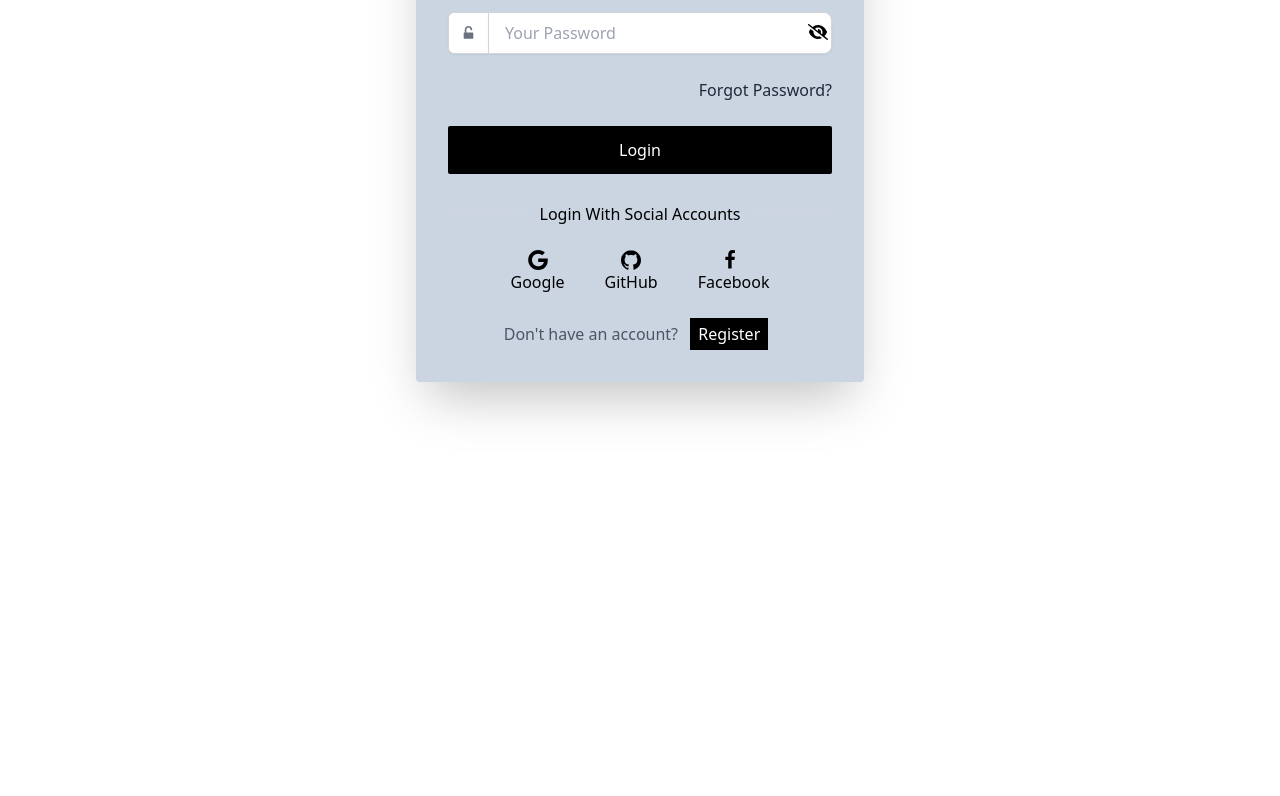
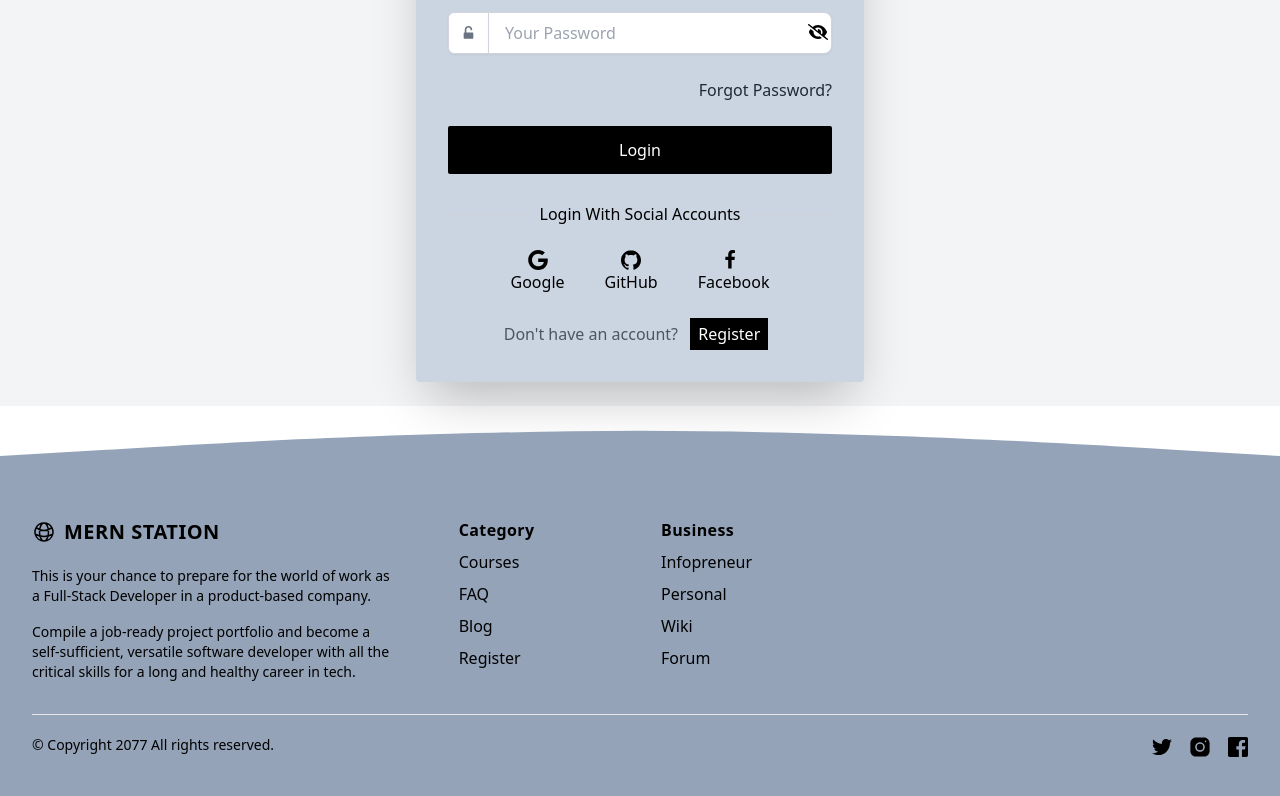
Before and after one commit to anowarzz/mern-station-client, a React (Create React App) app: page /login in a window 1280 px wide. Shown: the part 342-1138 px from the top of the page. Before the commit the page ends 800 px from the top, so only its background shows below. Built offline with nearby package versions, Linux system fonts and the light colour scheme; no server answers.

Commit message:
footer added

```diff
--- a/src/Routes/AllRoutes/Routes.js
+++ b/src/Routes/AllRoutes/Routes.js
@@ -33,13 +33,12 @@
             },
             {
                 path:'/courses',
-                loader: () => fetch('https://mern-station.vercel.app/courses'),
                 element: <Courses />
             },
             {
-                path:'/course/:id',
+                path:'/courses/:id',
                 element: <SingleCourse />,
-                loader: ({params}) => (`https://mern-station.vercel.app/${params.id}`)
+                loader: ({params}) => fetch(`https://mern-station.vercel.app/courses/${params.id}`)
             },
             {
                 path: '/login',
--- a/src/components/Pages/CourseDetails/CourseDetails.js
+++ b/src/components/Pages/CourseDetails/CourseDetails.js
@@ -1,5 +1,6 @@
 import { Card } from "flowbite-react";
 import React from "react";
+import { Link } from "react-router-dom";
 
 const CourseDetails = ({course}) => {
   const { title, image, description, courseDuration, price } = course;
@@ -18,7 +19,10 @@
             <h5 className="text-lg font-bold">Total Duration : {courseDuration}</h5>
 
 		</div>
-		<button type="button" className="flex items-center justify-center w-full p-3 font-semibold tracking-wide rounded-md bg-[#03396b] text-gray-50 hover:bg-teal-400 hover:text-black">Course Details</button>
+
+		<Link to = {`/courses/${course.id}`}>
+        <button type="button" className="flex items-center justify-center w-full p-3 font-semibold tracking-wide rounded-md bg-[#03396b] text-gray-50 hover:bg-teal-400 hover:text-black">Course Details</button>
+        </Link>
 	</div>
 </div>
 
--- a/src/components/Pages/FAQ/FAQ.js
+++ b/src/components/Pages/FAQ/FAQ.js
@@ -2,7 +2,7 @@
 
 const FAQ = () => {
     return (
-        <div>
+        <div className='z-10'>
             <h3 className="text-3xl">This is the FAQ section</h3>
         </div>
     );
--- a/src/components/Pages/Home/Home.js
+++ b/src/components/Pages/Home/Home.js
@@ -174,6 +174,8 @@
         </p>
       </div>
 
+
+
       <div className="grid gap-4 row-gap-5 sm:grid-cols-2 lg:grid-cols-4">
         <div className="flex flex-col justify-between p-5 border rounded shadow-sm">
           <div>
--- a/src/components/Pages/Login/Login.js
+++ b/src/components/Pages/Login/Login.js
@@ -125,7 +125,7 @@
 
 
     return (
-       <div className='flex justify-center items-center py-6'>
+       <div className='flex justify-center items-center py-6 bg-gray-100'>
          <div className="w-[90%] mx-auto max-w-md p-8 space-y-3 rounded  text-black shadow-2xl bg-slate-300">
 	<h1 className="text-2xl font-bold text-center mt-3 mb-6">Login</h1>
 	<form  onSubmit={handleUserLogin} action="" className="space-y-6 ng-untouched ng-pristine ng-valid">
--- a/src/components/Pages/SingleCourse/SingleCourse.js
+++ b/src/components/Pages/SingleCourse/SingleCourse.js
@@ -1,9 +1,17 @@
-import React from 'react';
+import { useLoaderData } from 'react-router-dom';
 
 const SingleCourse = () => {
+
+const newCourse = useLoaderData();
+
+console.log(newCourse);
+
+const{title} = newCourse;
+
+
     return (
         <div>
-
+            <h3>THis is the course area {title} </h3>
         </div>
     );
 };
--- a/src/components/Shared/Footer/Footer.js
+++ b/src/components/Shared/Footer/Footer.js
@@ -1,9 +1,163 @@
 import React from 'react';
+import { Link } from 'react-router-dom';
 
 const Footer = () => {
     return (
         <div>
-            <h3 className="text-3xl">This is Footer</h3>
+          <div className="relative mt-16 bg-slate-400">
+      <svg
+        className="absolute top-0 w-full h-6 -mt-5 sm:-mt-10 sm:h-16 text-slate-400"
+        preserveAspectRatio="none"
+        viewBox="0 0 1440 54"
+      >
+        <path
+          fill="currentColor"
+          d="M0 22L120 16.7C240 11 480 1.00001 720 0.700012C960 1.00001 1200 11 1320 16.7L1440 22V54H1320C1200 54 960 54 720 54C480 54 240 54 120 54H0V22Z"
+        />
+      </svg>
+      <div className="px-4 pt-12 mx-auto sm:max-w-xl md:max-w-full lg:max-w-screen-xl md:px-24 lg:px-8">
+        <div className="grid gap-16 row-gap-10 mb-8 lg:grid-cols-6">
+          <div className="md:max-w-md lg:col-span-2">
+            <Link
+              to="/"
+              aria-label="Go home"
+              title="Company"
+              className="inline-flex items-center"
+            >
+             <svg xmlns="http://www.w3.org/2000/svg" fill="none" viewBox="0 0 24 24" stroke-width="1.5" stroke="currentColor" class="w-6 h-6">
+  <path StrokeLinecap="round" strokeLinejoin="round" d="M12 21a9.004 9.004 0 008.716-6.747M12 21a9.004 9.004 0 01-8.716-6.747M12 21c2.485 0 4.5-4.03 4.5-9S14.485 3 12 3m0 18c-2.485 0-4.5-4.03-4.5-9S9.515 3 12 3m0 0a8.997 8.997 0 017.843 4.582M12 3a8.997 8.997 0 00-7.843 4.582m15.686 0A11.953 11.953 0 0112 10.5c-2.998 0-5.74-1.1-7.843-2.918m15.686 0A8.959 8.959 0 0121 12c0 .778-.099 1.533-.284 2.253m0 0A17.919 17.919 0 0112 16.5c-3.162 0-6.133-.815-8.716-2.247m0 0A9.015 9.015 0 013 12c0-1.605.42-3.113 1.157-4.418" />
+</svg>
+
+              <span className="ml-2 text-xl font-bold tracking-wide text-black  uppercase">
+                MERN Station
+              </span>
+            </Link>
+            <div className="mt-4 lg:max-w-sm">
+              <p className="text-sm text-deep-purple-50">
+              This is your chance to prepare for the world of work as a Full-Stack Developer in a product-based company.
+              </p>
+              <p className="mt-4 text-sm text-deep-purple-50">
+              Compile a job-ready project portfolio and become a self-sufficient, versatile software developer with all the critical skills for a long and healthy career in tech.
+              </p>
+            </div>
+          </div>
+          <div className="grid grid-cols-2 gap-5 row-gap-8 lg:col-span-4 md:grid-cols-4">
+            <div>
+              <p className="font-semibold tracking-wide text-teal-accent-400">
+                Category
+              </p>
+              <ul className="mt-2 space-y-2">
+                <li>
+                  <Link
+                    to="/courses"
+                    className="transition-colors duration-300 text-deep-purple-50 hover:text-teal-accent-400"
+                  >
+                    Courses
+                  </Link>
+                </li>
+                <li>
+                  <Link
+                    to="/faq"
+                    className="transition-colors duration-300 text-deep-purple-50 hover:text-teal-accent-400"
+                  >
+                    FAQ
+                  </Link>
+                </li>
+                <li>
+                  <Link
+                    to="/blog"
+                    className="transition-colors duration-300 text-deep-purple-50 hover:text-teal-accent-400"
+                  >
+                    Blog
+                  </Link>
+                </li>
+                <li>
+                  <Link
+                    to="/register"
+                    className="transition-colors duration-300 text-deep-purple-50 hover:text-teal-accent-400"
+                  >
+                    Register
+                  </Link>
+                </li>
+              </ul>
+            </div>
+
+
+            <div>
+              <p className="font-semibold tracking-wide text-teal-accent-400">
+                Business
+              </p>
+              <ul className="mt-2 space-y-2">
+                <li>
+                  <Link
+                    to="/"
+                    className="transition-colors duration-300 text-deep-purple-50 hover:text-teal-accent-400"
+                  >
+                    Infopreneur
+                  </Link>
+                </li>
+                <li>
+                  <Link
+                    to="/"
+                    className="transition-colors duration-300 text-deep-purple-50 hover:text-teal-accent-400"
+                  >
+                    Personal
+                  </Link>
+                </li>
+                <li>
+                  <Link
+                    to="/"
+                    className="transition-colors duration-300 text-deep-purple-50 hover:text-teal-accent-400"
+                  >
+                    Wiki
+                  </Link>
+                </li>
+                <li>
+                  <Link
+                    to="/"
+                    className="transition-colors duration-300 hover:text-teal-accent-400"
+                  >
+                    Forum
+                  </Link>
+                </li>
+              </ul>
+            </div>
+          </div>
+        </div>
+        <div className="flex flex-col justify-between pt-5 pb-10 border-t border-deep-purple-accent-200 sm:flex-row">
+          <p className="text-sm text-black">
+            © Copyright 2077  All rights reserved.
+          </p>
+          <div className="flex items-center mt-4 space-x-4 sm:mt-0">
+            <Link
+              to=""
+              className="transition-colors duration-300 hover:text-blue-600"
+            >
+              <svg viewBox="0 0 24 24" fill="currentColor" className="h-5">
+                <path d="M24,4.6c-0.9,0.4-1.8,0.7-2.8,0.8c1-0.6,1.8-1.6,2.2-2.7c-1,0.6-2,1-3.1,1.2c-0.9-1-2.2-1.6-3.6-1.6 c-2.7,0-4.9,2.2-4.9,4.9c0,0.4,0,0.8,0.1,1.1C7.7,8.1,4.1,6.1,1.7,3.1C1.2,3.9,1,4.7,1,5.6c0,1.7,0.9,3.2,2.2,4.1 C2.4,9.7,1.6,9.5,1,9.1c0,0,0,0,0,0.1c0,2.4,1.7,4.4,3.9,4.8c-0.4,0.1-0.8,0.2-1.3,0.2c-0.3,0-0.6,0-0.9-0.1c0.6,2,2.4,3.4,4.6,3.4 c-1.7,1.3-3.8,2.1-6.1,2.1c-0.4,0-0.8,0-1.2-0.1c2.2,1.4,4.8,2.2,7.5,2.2c9.1,0,14-7.5,14-14c0-0.2,0-0.4,0-0.6 C22.5,6.4,23.3,5.5,24,4.6z" />
+              </svg>
+            </Link>
+            <Link
+              to=""
+              className="transition-colors duration-300 text-black hover:text-blue-600"
+            >
+              <svg viewBox="0 0 30 30" fill="currentColor" className="h-6">
+                <circle cx="15" cy="15" r="4" />
+                <path d="M19.999,3h-10C6.14,3,3,6.141,3,10.001v10C3,23.86,6.141,27,10.001,27h10C23.86,27,27,23.859,27,19.999v-10   C27,6.14,23.859,3,19.999,3z M15,21c-3.309,0-6-2.691-6-6s2.691-6,6-6s6,2.691,6,6S18.309,21,15,21z M22,9c-0.552,0-1-0.448-1-1   c0-0.552,0.448-1,1-1s1,0.448,1,1C23,8.552,22.552,9,22,9z" />
+              </svg>
+            </Link>
+            <Link
+              to=""
+              className="transition-colors duration-300 text-black hover:text-blue-600"
+            >
+              <svg viewBox="0 0 24 24" fill="currentColor" className="h-5">
+                <path d="M22,0H2C0.895,0,0,0.895,0,2v20c0,1.105,0.895,2,2,2h11v-9h-3v-4h3V8.413c0-3.1,1.893-4.788,4.659-4.788 c1.325,0,2.463,0.099,2.795,0.143v3.24l-1.918,0.001c-1.504,0-1.795,0.715-1.795,1.763V11h4.44l-1,4h-3.44v9H22c1.105,0,2-0.895,2-2 V2C24,0.895,23.105,0,22,0z" />
+              </svg>
+            </Link>
+          </div>
+        </div>
+      </div>
+    </div>
         </div>
     );
 };
--- a/src/layout/Main.js
+++ b/src/layout/Main.js
@@ -1,5 +1,6 @@
 import React from 'react';
 import { Outlet } from 'react-router-dom';
+import Footer from '../components/Shared/Footer/Footer';
 import Header from '../components/Shared/Header/Header';
 
 const Main = () => {
@@ -7,6 +8,8 @@
         <div>
             <Header />
             <Outlet />
+            <Footer />
+
         </div>
     );
 };
```
Also changed, not shown: src/components/Pages/Courses/Courses.js (+5 -6 lines).
